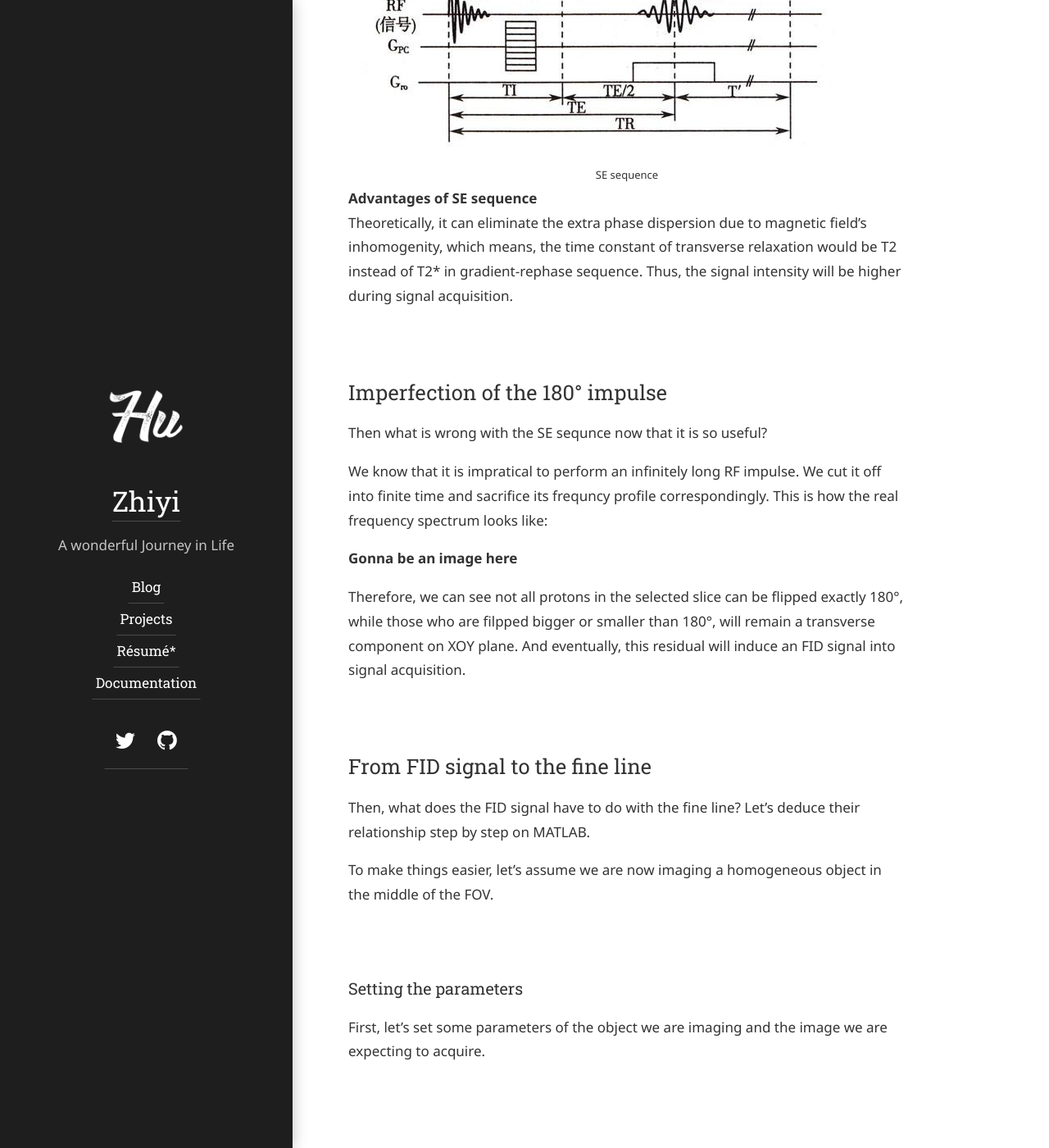
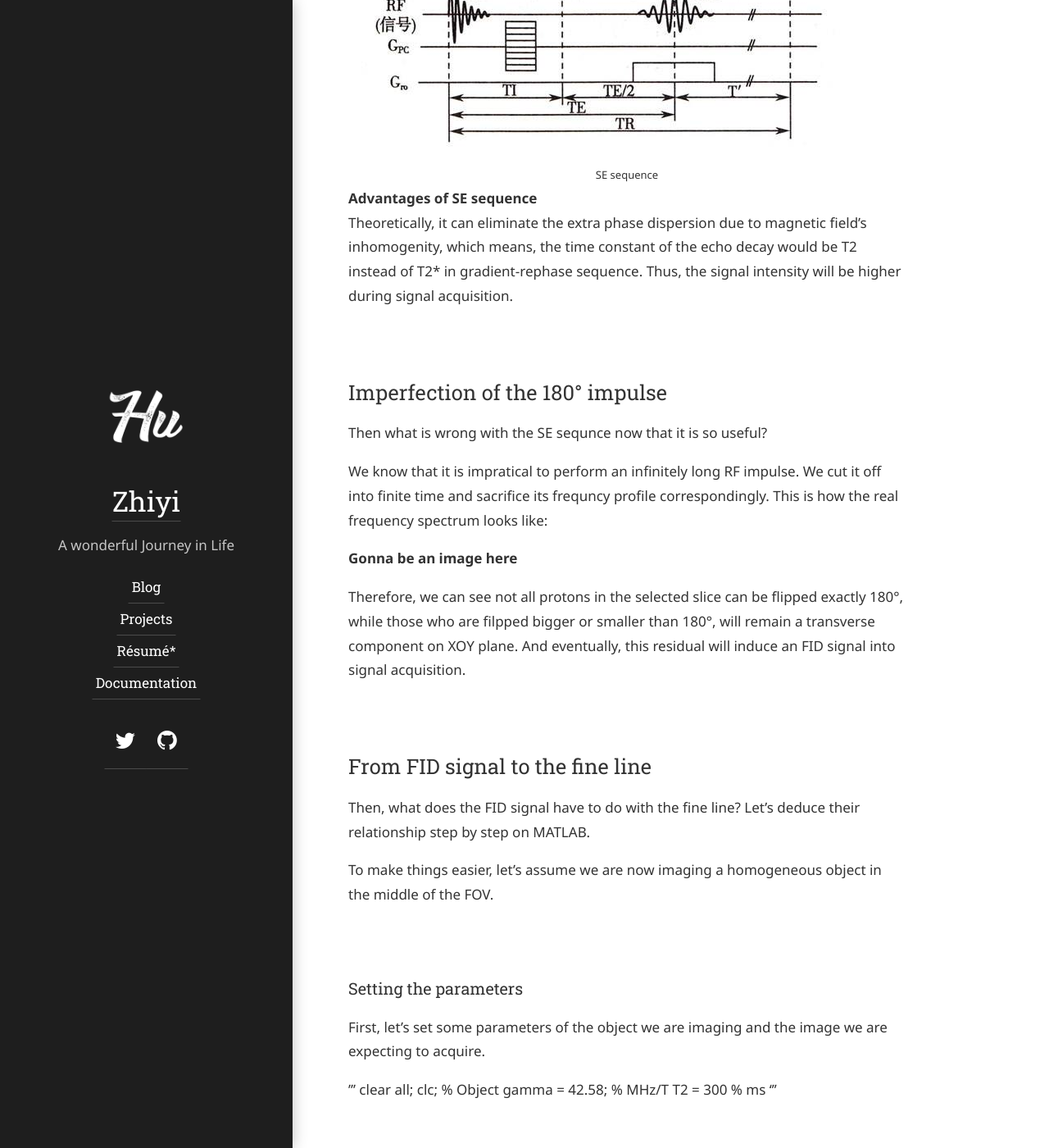
Before and after one commit to JacquelineHu/JacquelinHu.github.io, a Jekyll site: the page built from hydejack/_posts/2019-11-14-FID-noise-in-SE.md, in a window 1280 px wide and 1400 px high, scrolled down 1574 px. Shown: the whole window at 82% size. Built offline with Jekyll 4.4.1, drawn with Linux system fonts in a browser that asks for light colours; some web fonts are replaced; our own code applies the rules of GitHub Pages for plain Markdown files.

Commit message:
Update 2019-11-14-FID-noise-in-SE.md

```diff
--- a/hydejack/_posts/2019-11-14-FID-noise-in-SE.md
+++ b/hydejack/_posts/2019-11-14-FID-noise-in-SE.md
@@ -21,7 +21,7 @@ SE sequence is a widely used MRI sequence in clinical application. The main feat
 <center><font size="2">SE sequence</font></center>
 
 **Advantages of SE sequence**
-Theoretically, it can eliminate the extra phase dispersion due to magnetic field's inhomogenity, which means, the time constant of transverse relaxation would be T2 instead of T2* in gradient-rephase sequence. Thus, the signal intensity will be higher during signal acquisition.
+Theoretically, it can eliminate the extra phase dispersion due to magnetic field's inhomogenity, which means, the time constant of the echo decay would be T2 instead of T2* in gradient-rephase sequence. Thus, the signal intensity will be higher during signal acquisition.
 
 
 ## Imperfection of the 180° impulse
@@ -39,3 +39,10 @@ Then, what does the FID signal have to do with the fine line? Let's deduce their
 To make things easier, let's assume we are now imaging a homogeneous object in the middle of the FOV.
 ### Setting the parameters
 First, let's set some parameters of the object we are imaging and the image we are expecting to acquire.
+
+'''
+clear all; clc;
+% Object
+gamma = 42.58; % MHz/T
+T2 = 300 % ms
+'''
```
